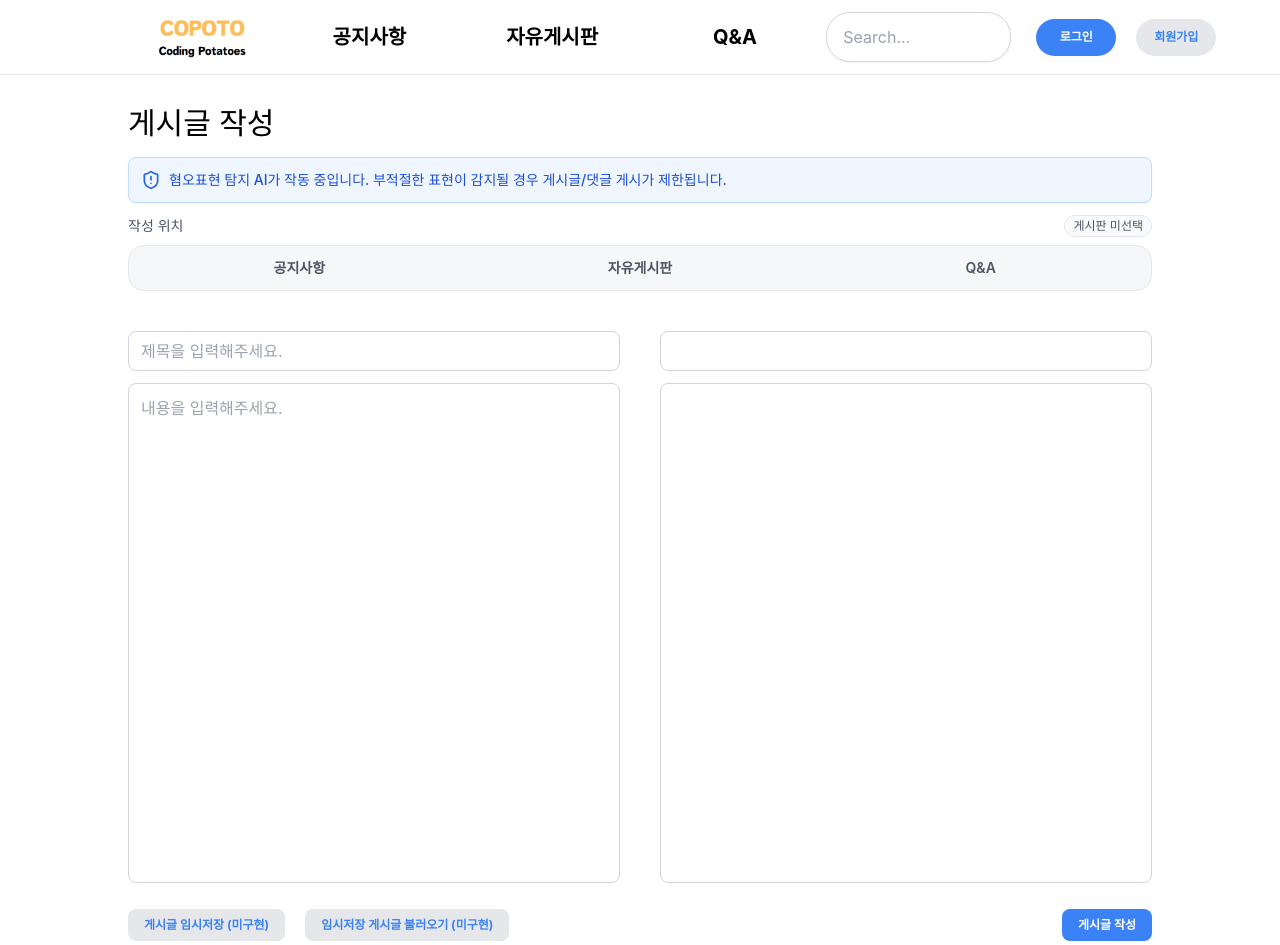
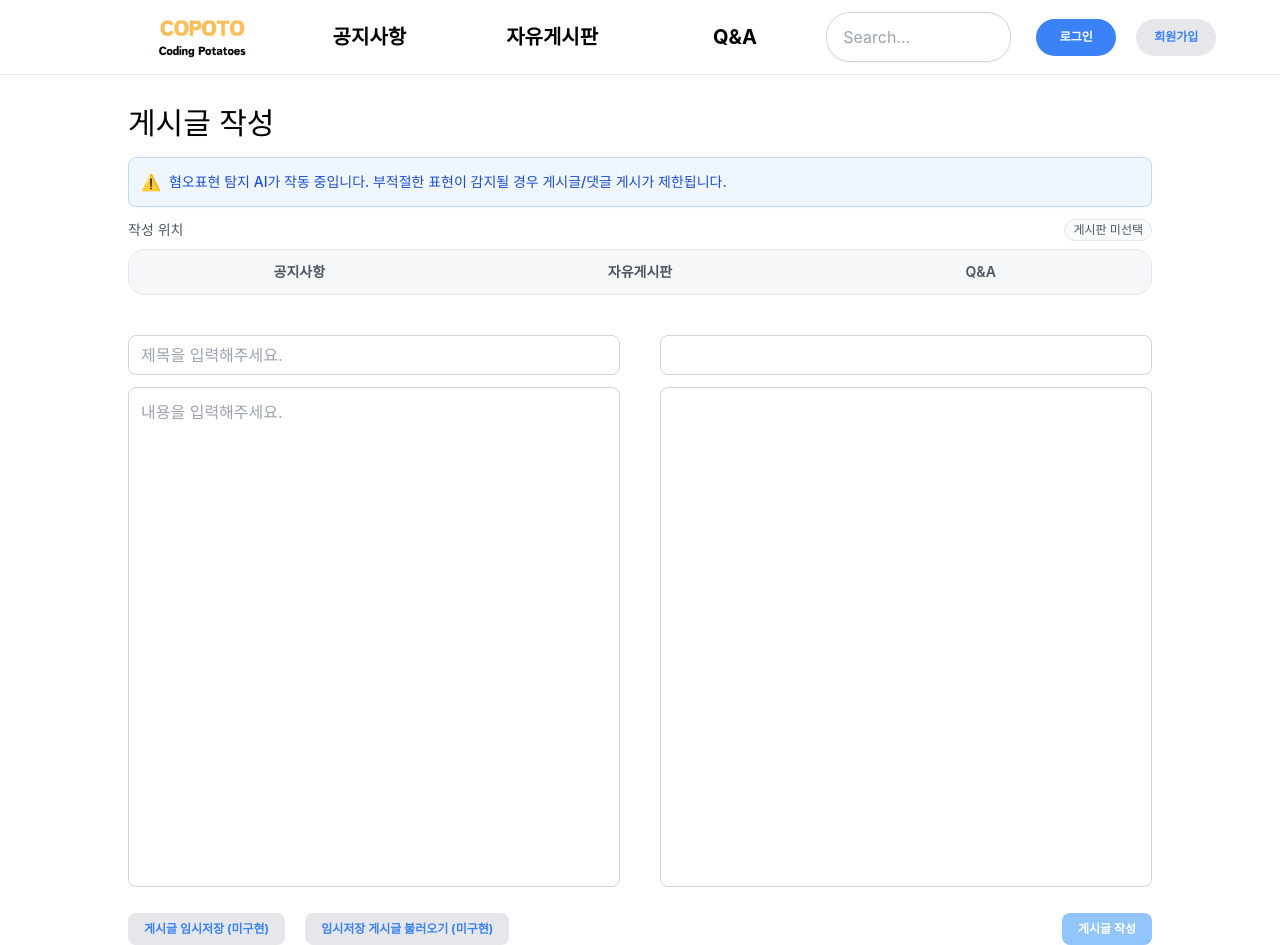
Before and after one commit to MexicoHamburger/Copoto, a React (Create React App) app in the folder frontend/: page /createpost in a window 1280 px wide. Built offline with nearby package versions, Linux system fonts and the light colour scheme.

Commit message:
제목,내용,게시판타입 선택안하면 작성안되게 막음

```diff
--- a/frontend/src/pages/createPostPage.js
+++ b/frontend/src/pages/createPostPage.js
@@ -1,7 +1,7 @@
 import { useSearchParams, useNavigate } from "react-router";
 import axios from 'axios';
-import { useState, useEffect, useMemo } from 'react';
-import { ShieldAlert } from 'lucide-react'; // lucide-react 미설치면 ⚠️ 이모지로 대체하세요.
+import { useState, useEffect, useMemo, useRef } from 'react';
+// import { ShieldAlert } from 'lucide-react'; // 미설치면 이 줄 주석 처리하고 이모지 사용
 
 const BOARDS = [
   { key: "notice", label: "공지사항" },
@@ -11,14 +11,16 @@ const BOARDS = [
 
 function CreatePostPage() {
     const [searchParams, setSearchParams] = useSearchParams();
-    const initialBoard = searchParams.get("boardType"); // URL 쿼리
+    const initialBoard = searchParams.get("boardType");
     const [selectedBoard, setSelectedBoard] = useState(initialBoard || "");
     const [title, setTitle] = useState("");
     const [content, setContent] = useState("");
+    const [boardError, setBoardError] = useState(false);
+    const tabsRef = useRef(null);
+
     const navigate = useNavigate();
     const [showBadModal, setShowBadModal] = useState(false);
 
-    // URL 쿼리 변경 시 상태 동기화 (외부 네비게이션 대비)
     useEffect(() => {
       const q = searchParams.get("boardType") || "";
       setSelectedBoard(q);
@@ -29,6 +31,7 @@ function CreatePostPage() {
 
     const handlePickBoard = (key) => {
       setSelectedBoard(key);
+      setBoardError(false); // 선택하면 에러 해제
       const next = new URLSearchParams(searchParams);
       if (key) next.set("boardType", key);
       else next.delete("boardType");
@@ -42,7 +45,16 @@ function CreatePostPage() {
 
     const handlePost = (e) => {
         e.preventDefault();
-        if (!selectedBoard) return alert("게시판을 선택해주세요.");
+
+        // ✅ BOARD 미선택 시, 절대 전송하지 않음
+        if (!selectedBoard) {
+          setBoardError(true);
+          // 탭 영역으로 스크롤해서 사용자 시선 유도
+          tabsRef.current?.scrollIntoView({ behavior: "smooth", block: "center" });
+          // 간단한 흔들림 애니메이션을 주고 싶으면 아래처럼 클래스 토글도 가능
+          return;
+        }
+
         if (!title) return alert("제목을 입력해주세요.");
         if (!content) return alert("내용을 입력해주세요.");
 
@@ -50,7 +62,7 @@ function CreatePostPage() {
             title,
             contents: content,
             userId: window.localStorage.getItem("userid"),
-            boardType: selectedBoard, // 백엔드가 받도록 함께 전송 (무시해도 안전)
+            boardType: selectedBoard, // 백엔드에서도 사용 가능하도록 전달
         };
 
         axios.post('/api/post/create', postData)
@@ -64,28 +76,40 @@ function CreatePostPage() {
             });
     };
 
+    const canSubmit = !!selectedBoard && !!title && !!content;
+
     return (
         <div className="pt-[30px]">
             <h1 className="text-3xl mb-4">게시글 작성</h1>
 
             {/* 🔷 혐오표현 탐지 안내문구 */}
             <div className="flex items-center bg-blue-50 border border-blue-200 text-blue-700 rounded-lg p-3 mb-3 shadow-sm">
-                {/* lucide-react 없으면 아래 줄 대신 <span className="mr-2">⚠️</span> */}
-                <ShieldAlert className="w-5 h-5 mr-2 text-blue-600" />
+                {/* <ShieldAlert className="w-5 h-5 mr-2 text-blue-600" /> */}
+                <span className="mr-2">⚠️</span>
                 <p className="text-sm font-medium">
                     혐오표현 탐지 AI가 작동 중입니다. 부적절한 표현이 감지될 경우 게시글/댓글 게시가 제한됩니다.
                 </p>
             </div>
 
             {/* 🧭 게시판 선택 탭 */}
-            <div className="mb-5">
+            <div className="mb-5" ref={tabsRef}>
               <div className="flex items-center justify-between mb-2">
                 <span className="text-sm text-gray-600">작성 위치</span>
-                <span className="text-xs px-2 py-0.5 rounded-full border bg-gray-50 text-gray-600">
+                <span className={`text-xs px-2 py-0.5 rounded-full border bg-gray-50 ${boardError ? "text-red-600 border-red-300" : "text-gray-600"}`}>
                   {boardLabel}
                 </span>
               </div>
-              <div className="flex gap-2 p-1 rounded-2xl bg-gray-100/70 border border-gray-200">
+
+              <div
+                className={
+                  "flex gap-2 p-1 rounded-2xl border " +
+                  (boardError
+                    ? "bg-red-50 border-red-300"
+                    : "bg-gray-100/70 border-gray-200")
+                }
+                aria-invalid={boardError ? "true" : "false"}
+                aria-describedby={boardError ? "board-error-text" : undefined}
+              >
                 {BOARDS.map(({ key, label }) => {
                   const active = selectedBoard === key;
                   return (
@@ -106,6 +130,12 @@ function CreatePostPage() {
                   );
                 })}
               </div>
+
+              {boardError && (
+                <p id="board-error-text" className="mt-1 text-xs text-red-600">
+                  게시판을 선택해주세요.
+                </p>
+              )}
             </div>
 
             <div className="flex">
@@ -151,7 +181,14 @@ function CreatePostPage() {
                 </button>
                 <button
                     onClick={handlePost}
-                    className="mt-5 ml-auto p-2 pl-4 pr-4 bg-blue-500 text-white text-xs font-bold rounded-lg hover:bg-blue-600"
+                    disabled={!canSubmit}
+                    className={
+                      "mt-5 ml-auto p-2 pl-4 pr-4 text-white text-xs font-bold rounded-lg " +
+                      (canSubmit
+                        ? "bg-blue-500 hover:bg-blue-600"
+                        : "bg-blue-300 cursor-not-allowed")
+                    }
+                    aria-disabled={!canSubmit}
                 >
                     게시글 작성
                 </button>
```
